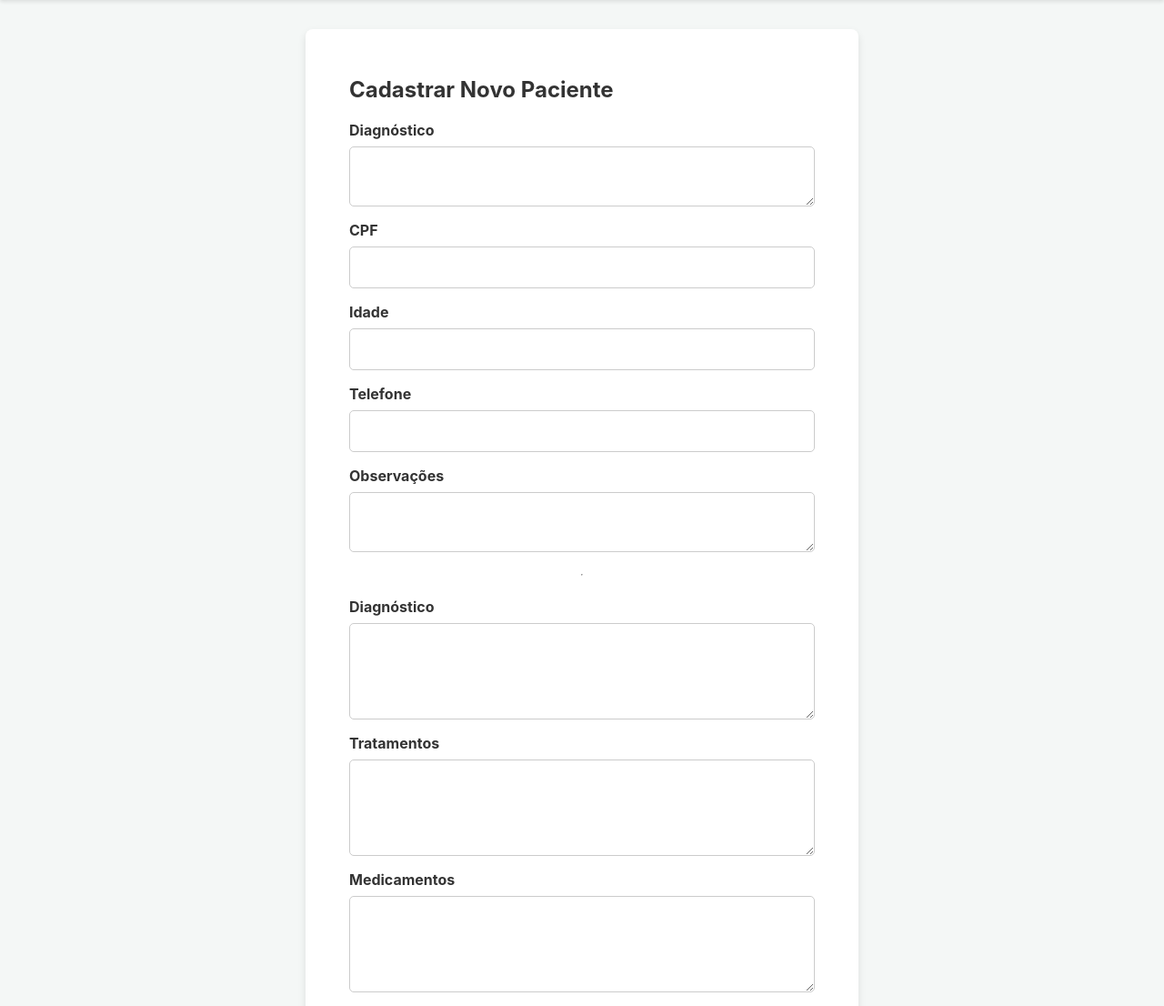
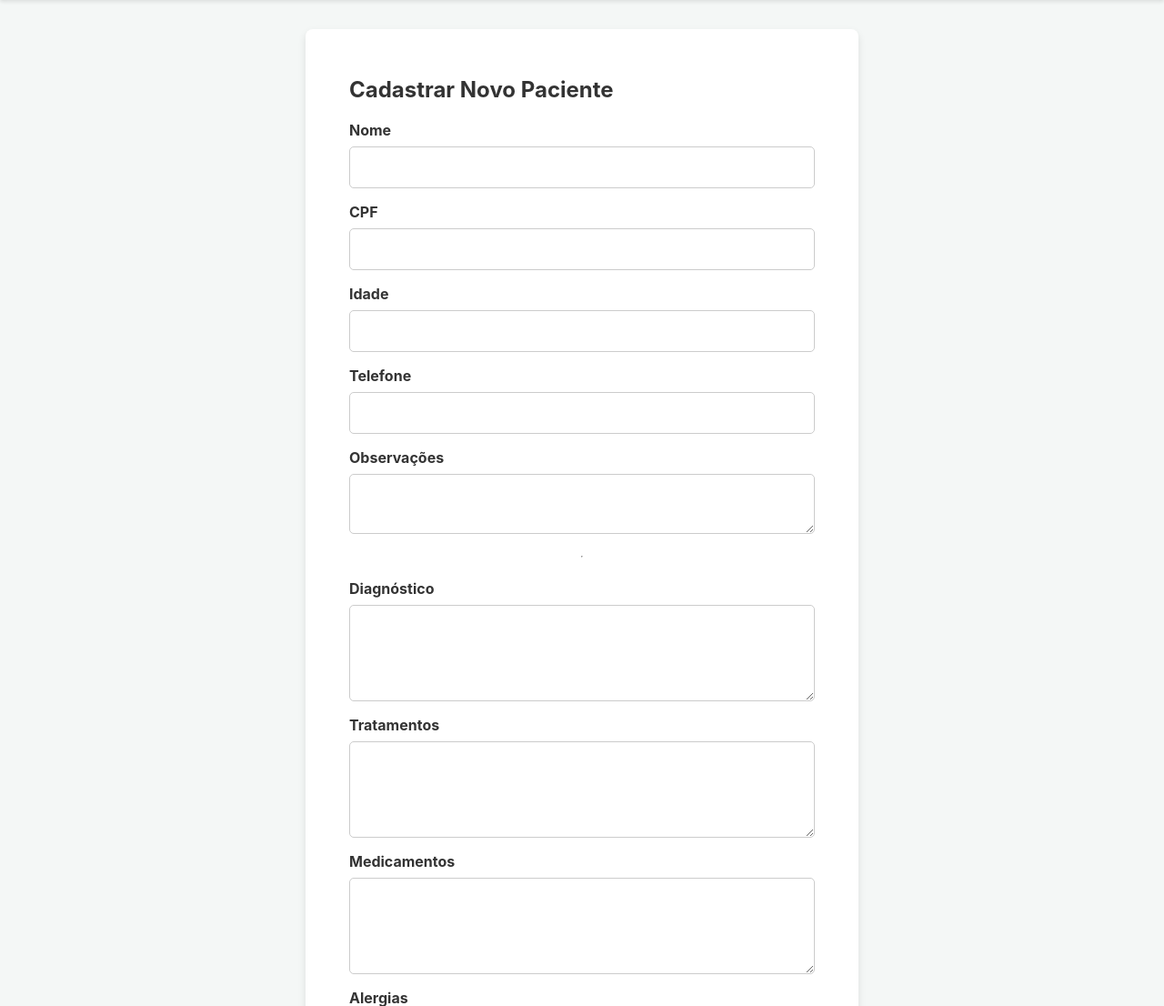
Before and after one commit to caiobraz-cmd/gestao-rcc, a Flask app: page /novo in a window 1280 px wide. Shown: the part 61-1167 px from the top of the page at 91% size. Run offline with Flask 3, Linux system fonts and the light colour scheme.

Commit message:
HtmlNovo
mudança para deixar o registro funcional...

```diff
--- a/instance/templates/novo.html
+++ b/instance/templates/novo.html
@@ -5,12 +5,12 @@
 
     <form action="{{ url_for('pessoa_bp.novo') }}" method="post" class="form-card">
         <div class="form-group">
-            <label for="char_diagnostico">Diagnóstico</label>
-            <textarea id="char_diagnostico" name="char_diagnostico"></textarea>
+            <label for="ds_nome">Nome</label>
+            <input id="ds_nome" name="ds_nome" required>
         </div>
         <div class="form-group">
-            <label for="cpf">CPF</label>
-            <input type="text" id="cpf" name="cpf" required>
+            <label for="num_cpf">CPF</label>
+            <input type="text" id="num_cpf" name="num_cpf" required>
         </div>
         <div class="form-group">
             <label for="idade">Idade</label>
@@ -28,8 +28,8 @@
         <hr>
 
         <div class="form-group">
-            <label for="diagnostico">Diagnóstico</label>
-            <textarea id="diagnostico" name="diagnostico" rows="4"></textarea>
+            <label for="char_diagnostico">Diagnóstico</label>
+            <textarea id="char_diagnostico" name="char_diagnostico" rows="4"></textarea>
         </div>
         <div class="form-group">
             <label for="tratamentos">Tratamentos</label>
```
